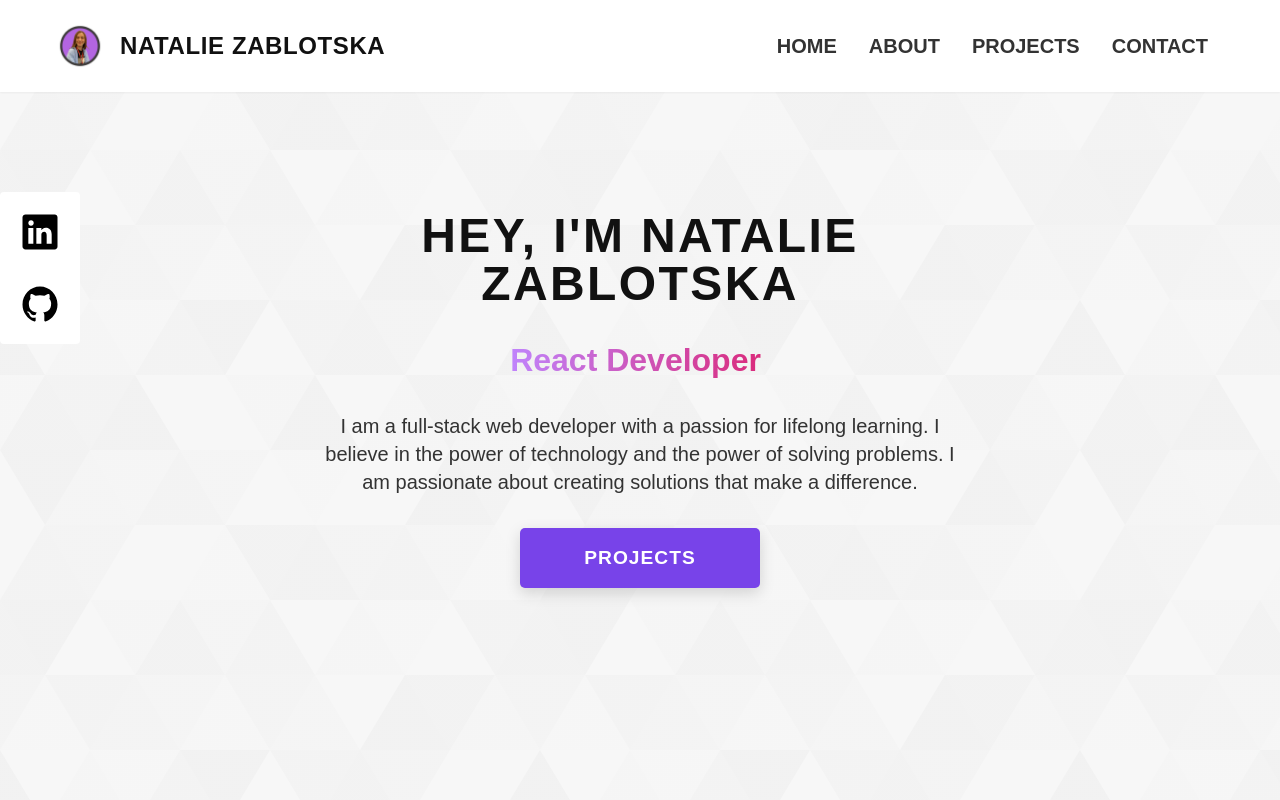
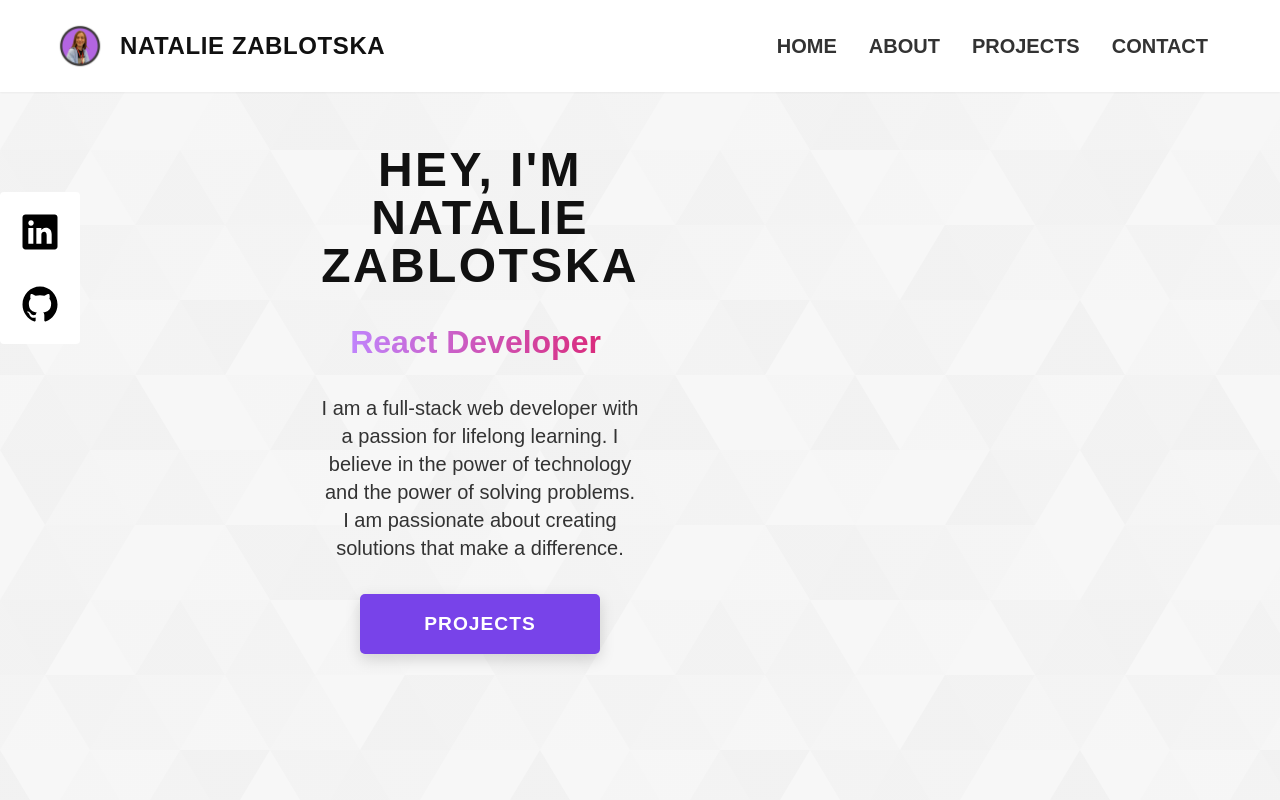
Before and after one commit to nataliiazab/portfolio, a React (Vite) app: page / in a window 1280 px wide. Shown: the top 800 px of the page. Built offline with nearby package versions, Linux system fonts and the light colour scheme; a web font is replaced by a local one.

Commit message:
add animation

```diff
--- a/src/components/About.jsx
+++ b/src/components/About.jsx
@@ -2,6 +2,10 @@
 import React from "react";
 import Headline from "../shared/Headline";
 import skills from "../../public/skills.js";
+//motion animation
+import {motion} from 'framer-motion';
+//variants
+import {fadeIn} from '../variants';
 
 const About = () => {
   return (
--- a/src/components/Contact.jsx
+++ b/src/components/Contact.jsx
@@ -1,6 +1,10 @@
 /* eslint-disable no-unused-vars */
 import React from "react";
 import Headline from "../shared/Headline";
+//motion animation
+import {motion} from 'framer-motion';
+//variants
+import {fadeIn} from '../variants';
 
 const Contact = () => {
   return (
--- a/src/components/Home.jsx
+++ b/src/components/Home.jsx
@@ -1,13 +1,24 @@
 /* eslint-disable no-unused-vars */
 import React from "react";
-import { TypeAnimation } from "react-type-animation";
 import LinkedIn from "../assets/social-media-icons/LinkedIn.svg";
 import GitHub from "../assets/social-media-icons/GitHub.svg";
+import { TypeAnimation } from "react-type-animation";
+//motion animation
+import {motion} from 'framer-motion';
+//variants
+import {fadeIn} from '../variants';
 
 const Home = () => {
   return (
-    <div className="hero h-screen flex items-center justify-center">
+    <div className="hero h-screen flex items-center justify-center" id="home">
       <div className="text-center md:w-1/2">
+      <motion.div
+      variants={fadeIn("up", 0.3)}
+      initial="hidden"
+      whileInView={"show"}
+      viewport={{once:false, amount:0.7}}
+      className="text-center md:w-1/2">
+
         <h1 className="text-primary text-5xl font-extrabold tracking-wider mb-8">
           {" "}
           HEY, I'M NATALIE ZABLOTSKA
@@ -30,14 +41,15 @@ const Home = () => {
           className="font-semibold text-transparent leading-10 bg-clip-text bg-gradient-to-r from-purple-400 to-pink-600 "
         />
         <p className="text-light text-xl my-8">
-          I am a full-stack web developer with a passion for lifelong
-          learning. I believe in the power of technology and the power
-          of solving problems. I am passionate about creating solutions that
-          make a difference.
+          I am a full-stack web developer with a passion for lifelong learning.
+          I believe in the power of technology and the power of solving
+          problems. I am passionate about creating solutions that make a
+          difference.
         </p>
         <button className="btn py-4 px-16">Projects</button>
+
+      </motion.div>
       </div>
-
       {/*hero social-media*/}
       <div className="bg-white w-20 rounded py-1 px-2 absolute left-0 top-48 hidden md:block">
         <div className="py-1">
--- a/src/shared/Footer.jsx
+++ b/src/shared/Footer.jsx
@@ -20,7 +20,7 @@ const Footer = () => {
         {/*social icons */}
         <div className="my-3">
           <h4 className="text-white font-bold text-2xl tracking-white">
-            SOCIAL
+            SOCIAL MEDIA
           </h4>
           <div className="mt-5 flex gap-3">
             <a
```
Also changed, not shown: src/components/Projects.jsx (+8 -0 lines).
